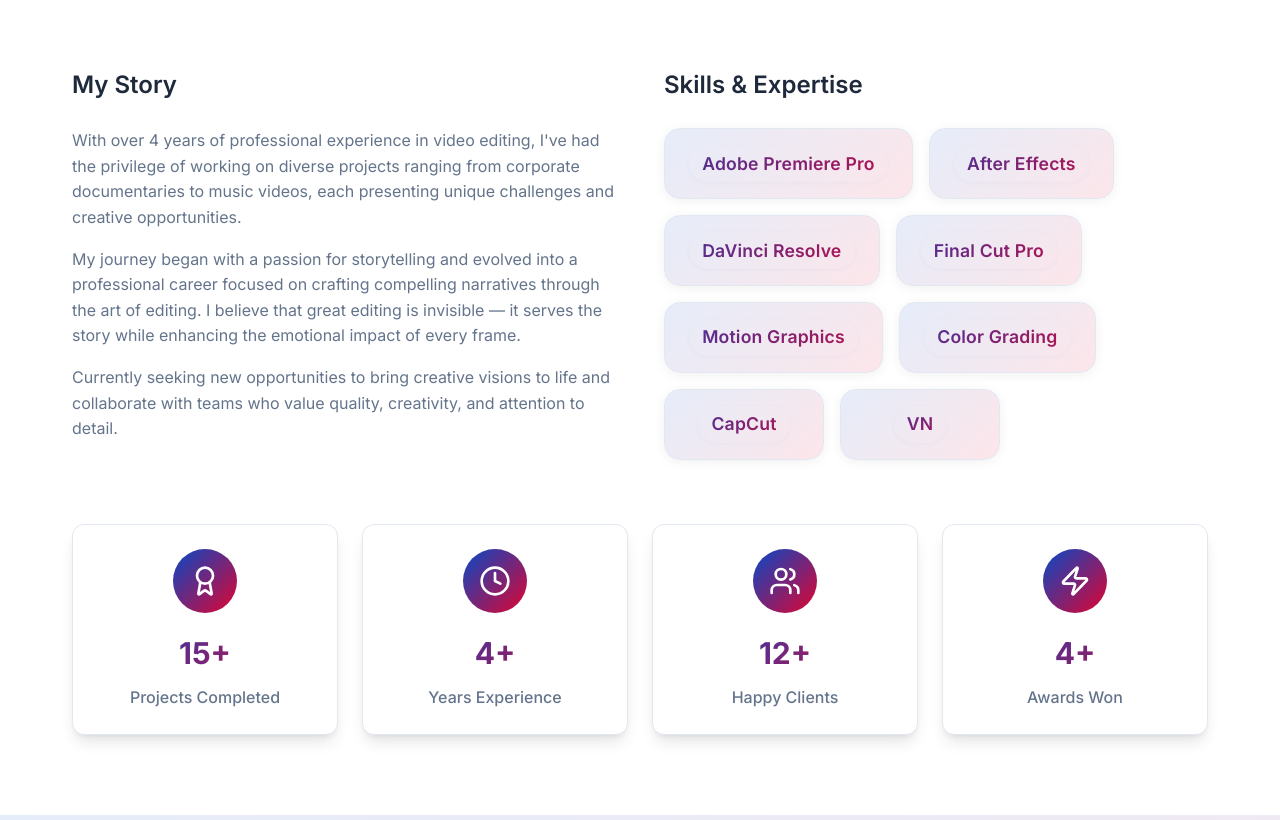
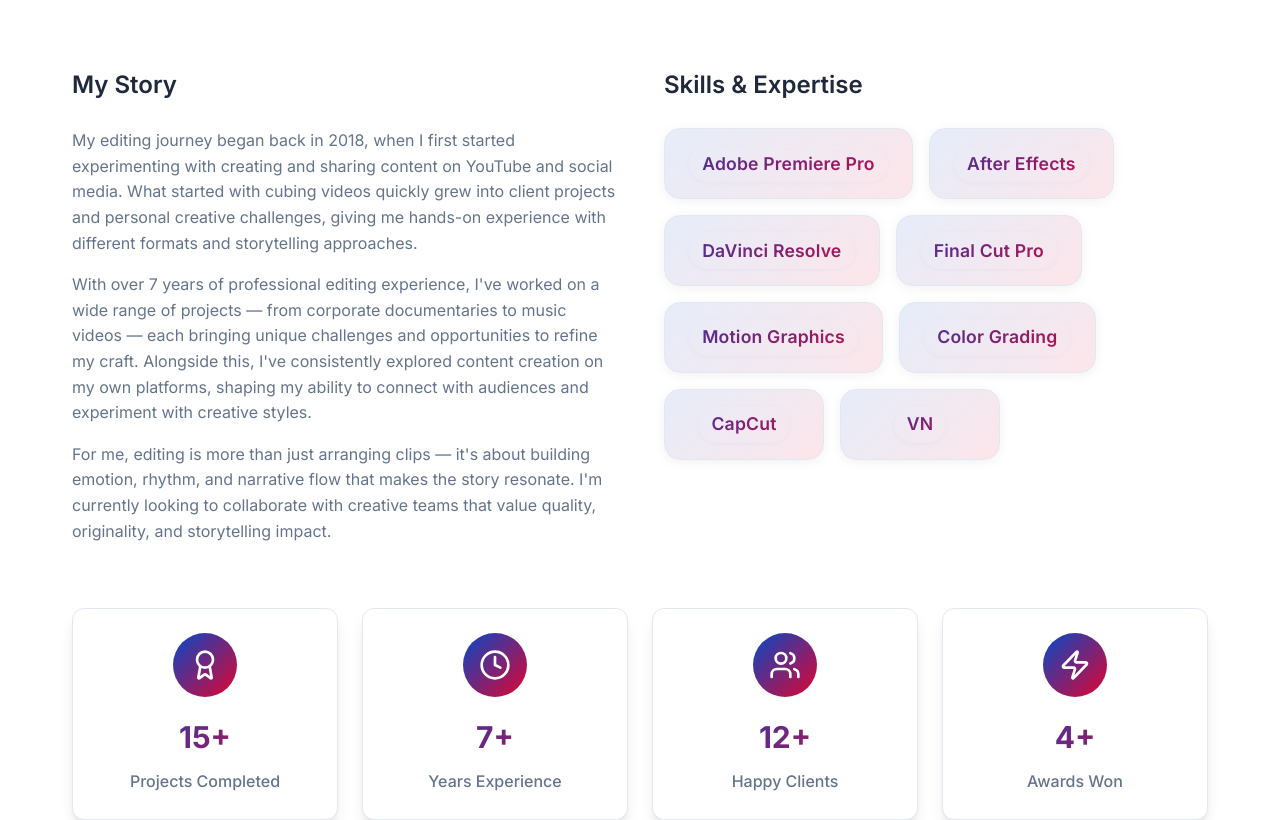
Before and after one commit to vikasprajapati-01/Kalyan-Portfolio, a Next.js app: page / in a window 1280 px wide. Shown: the part 1043-1863 px from the top of the page. Built offline with nearby package versions, Linux system fonts and the light colour scheme.

Commit message:
about page changes

```diff
--- a/src/pages/About/About.tsx
+++ b/src/pages/About/About.tsx
@@ -20,7 +20,7 @@
 
   const achievements = [
     { icon: Award, number: '15+', label: 'Projects Completed' },
-    { icon: Clock, number: '4+', label: 'Years Experience' },
+    { icon: Clock, number: '7+', label: 'Years Experience' },
     { icon: Users, number: '12+', label: 'Happy Clients' },
     { icon: Zap, number: '4+', label: 'Awards Won' },
   ];
@@ -56,19 +56,13 @@
             <h3>My Story</h3>
             <div className="about-story-text">
               <p>
-                With over 4 years of professional experience in video editing, I&apos;ve had the privilege
-                of working on diverse projects ranging from corporate documentaries to music videos,
-                each presenting unique challenges and creative opportunities.
+                My editing journey began back in 2018, when I first started experimenting with creating and sharing content on YouTube and social media. What started with cubing videos quickly grew into client projects and personal creative challenges, giving me hands-on experience with different formats and storytelling approaches.
               </p>
               <p>
-                My journey began with a passion for storytelling and evolved into a professional
-                career focused on crafting compelling narratives through the art of editing.
-                I believe that great editing is invisible &mdash; it serves the story while enhancing
-                the emotional impact of every frame.
+                With over 7 years of professional editing experience, I&apos;ve worked on a wide range of projects &mdash; from corporate documentaries to music videos &mdash; each bringing unique challenges and opportunities to refine my craft. Alongside this, I&apos;ve consistently explored content creation on my own platforms, shaping my ability to connect with audiences and experiment with creative styles.
               </p>
               <p>
-                Currently seeking new opportunities to bring creative visions to life and
-                collaborate with teams who value quality, creativity, and attention to detail.
+                For me, editing is more than just arranging clips &mdash; it&apos;s about building emotion, rhythm, and narrative flow that makes the story resonate. I&apos;m currently looking to collaborate with creative teams that value quality, originality, and storytelling impact.
               </p>
             </div>
           </motion.div>
--- a/src/pages/Contact/Contact.tsx
+++ b/src/pages/Contact/Contact.tsx
@@ -54,7 +54,7 @@
     {
       icon: MapPin,
       label: 'Location',
-      value: 'Bangalore, IN',
+      value: 'Bangalore, India',
       href: '#',
     },
     {
```
